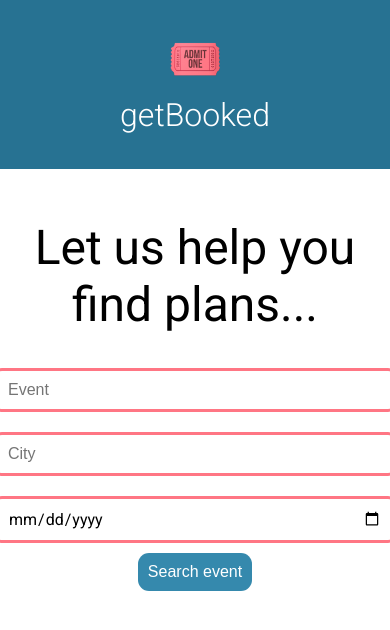
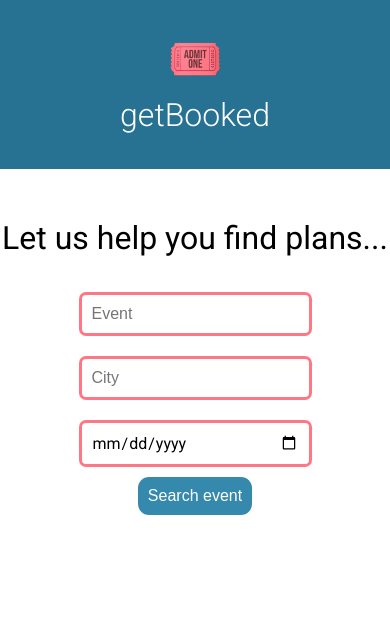
Before and after one commit to ironhack-api-project/api, a React (Create React App) app: page / in a window 390 px wide. Shown: the top 630 px of the page. Built offline with nearby package versions, Linux system fonts and the light colour scheme.

Commit message:
adding responsive css

```diff
--- a/src/App.css
+++ b/src/App.css
@@ -96,6 +96,11 @@ header h1 {
 .button {
   display: flex;
   justify-content: center;
+}
+
+.resultimage,
+.resultimage img {
+  width: 500px;
 }
 
 .events {
@@ -201,3 +206,21 @@ header h1 {
   font-size: 1em;
   color: #000;
 }
+
+/* Mobile Responsive CSS */
+@media only screen and (max-width: 600px) {
+  .tagline {
+    font-size: 2em;
+  }
+
+  .boxes input,
+  .boxes select,
+  .boxes textarea {
+    width: 100%;
+  }
+
+  .resultimage,
+  .resultimage img {
+    max-width: 100%;
+  }
+}
--- a/src/components/Results.js
+++ b/src/components/Results.js
@@ -43,7 +43,7 @@ function Results(props) {
                     myCustomProps: uniqueEvent,
                   }}
                 >
-                  <img src={img[0].url} width="500" />
+                  <img src={img[0].url} className="resultimage" />
                   <div>
                     <h2>{uniqueEvent.name}</h2>
                   </div>
```
